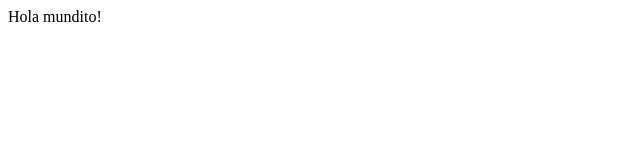
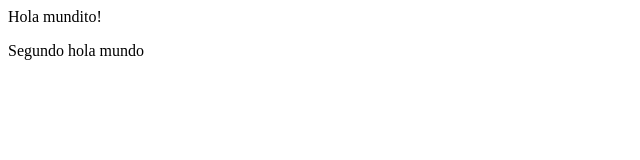
Before and after one commit to profefabrizio/ejercicio1, a plain HTML site: page index.html in a window 1280 px wide. Shown: the whole page, without its empty margins (0-640 px from the left). Drawn offline with Linux system fonts and the light colour scheme.

Commit message:
Update index.html

```diff
--- a/index.html
+++ b/index.html
@@ -5,6 +5,7 @@
   <body>
     <div>
       <p>Hola mundito!</p>
+      <p>Segundo hola mundo</p>
     </div>
   </body>
 </html>
```
